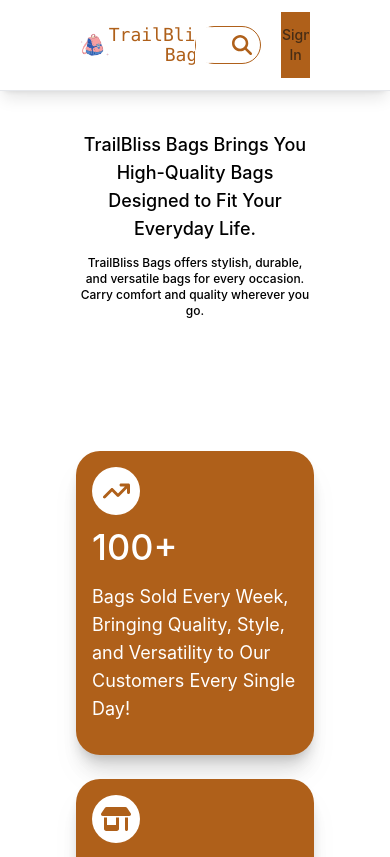
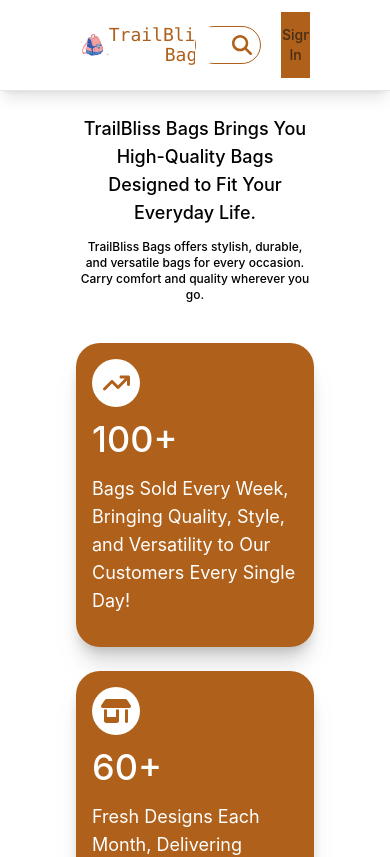
Before and after one commit to mdsohel-17/new-project, a React (Create React App) app: page / in a window 390 px wide. Shown: the top 857 px of the page. Built offline with nearby package versions, Linux system fonts and the light colour scheme.

Commit message:
new changes

```diff
--- a/src/GenericComponent/ProductsCards.jsx
+++ b/src/GenericComponent/ProductsCards.jsx
@@ -6,6 +6,7 @@
   leatherbag4,
   leatherbag5,
 } from "../utils/utils";
+import GenericButton from "./GenericButton";
 
 const ProductsCards = (props) => {
   const { heading, cardJson } = props;
@@ -39,11 +40,11 @@
                 </div>
 
             </div> */}
-              <div class="bg-slate-400 text-center">
+              <div class="bg-yellow-400 text-cente flex flex-col items-center">
                 <p>{val.title}</p>
                 <p>{val.decription}</p>
                 <p>{val.Price}</p>
-
+              <GenericButton text={"Buy Now"} mainClass={"w-6/12 p-3"} animate={true} rounded={true}/>
               </div>
             </div>
           </div>
--- a/src/components/Slider.jsx
+++ b/src/components/Slider.jsx
@@ -7,7 +7,7 @@
 const Slider = () => {
   return (
     <>
-      <div className="bg-white lg:h-screen -mt-20 px-20 overflow-hidden">
+      <div className="bg-white lg:h-screen -mt-16 px-20  overflow-hidden">
         <div className="flex flex-wrap -mx-3">
           <div className="w-full px-2 mb-10">
             <div className=" text-center pt-10">
@@ -20,7 +20,7 @@
                     duration: 0.5,
                   },
                 }}
-                className=" text-lg sm:text-xl md:text-2xl lg:text-4xl xl:text-5xl mt-20 font-medium md:px-24 lg:px-36 xl:leading-[65px] lg:leading-[45px]"
+                className=" text-lg sm:text-xl md:text-2xl lg:text-4xl xl:text-5xl mt-12 font-medium md:px-24 lg:px-36 xl:leading-[65px] lg:leading-[45px]"
               >
                 TrailBliss Bags Brings You High-Quality Bags Designed to Fit
                 Your Everyday Life.
@@ -41,7 +41,7 @@
               </motion.p>
             </div>
           </div>
-          <div className="flex flex-wrap justify-between px-2 -mx-3 -my-3 items-end mt-20">
+          <div className="flex flex-wrap justify-between px-2 -mx-3 -my-3 items-end ">
             <motion.div
               initial={{ x: -50, opacity: 0 }}
               animate={{
```
